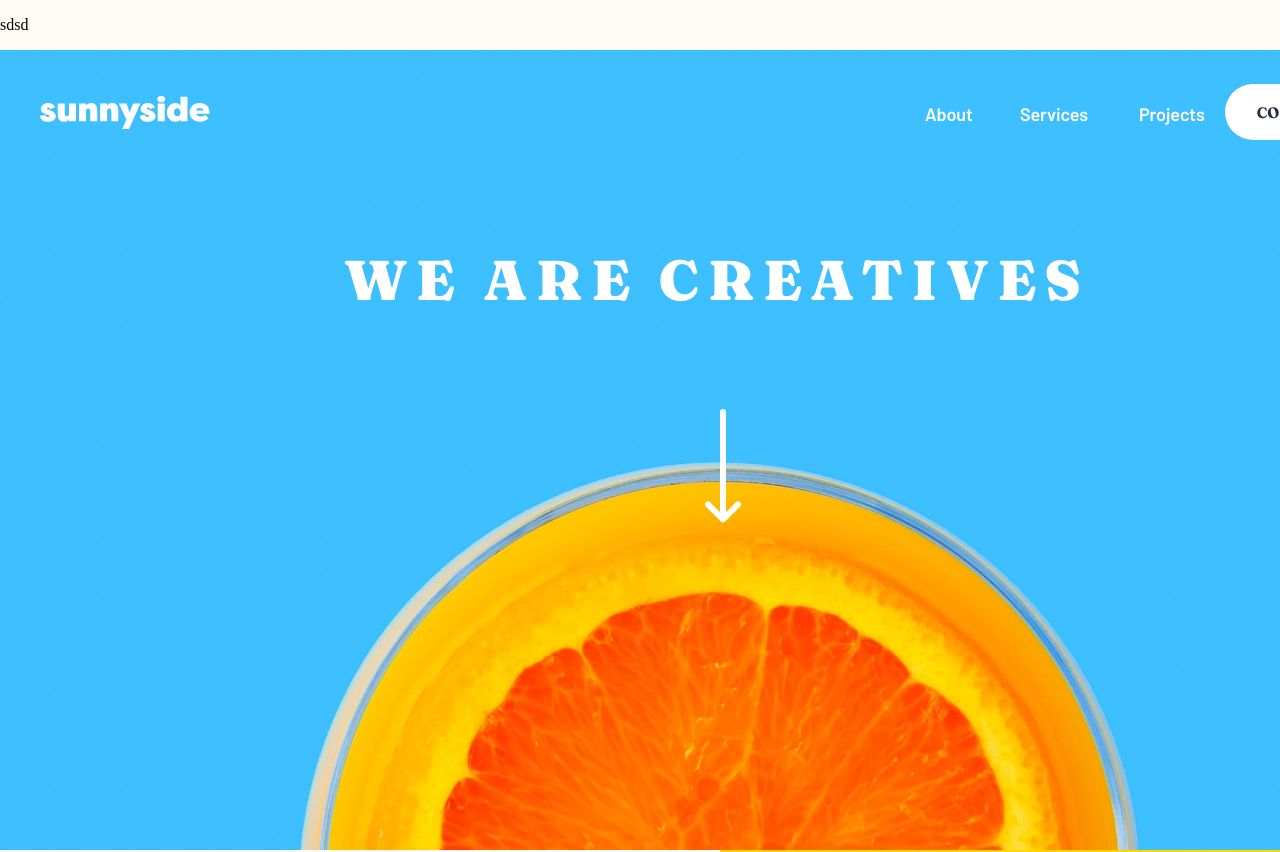
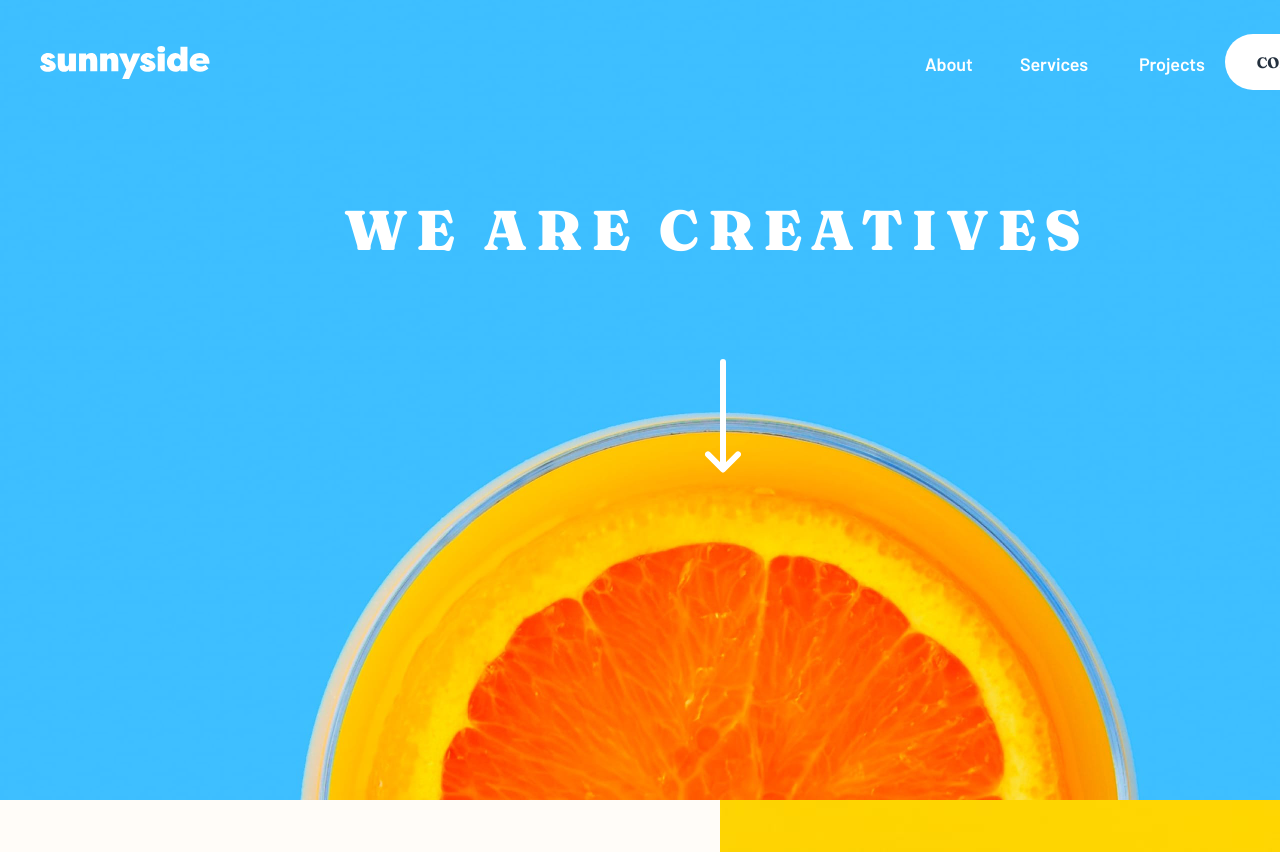
Before and after one commit to ZeynebKoc/sunnyside-agency-landing--page, a Svelte app: page / in a window 1280 px wide. Shown: the top 852 px of the page. Built offline with nearby package versions, Linux system fonts and the light colour scheme.

Commit message:
deneme geri alma

```diff
--- a/src/App.svelte
+++ b/src/App.svelte
@@ -6,7 +6,6 @@
 </script>
 
 <main>
-	<p>sdsd</p>
 	<Header />
 	<Section />
 	<Testimonial />
```
